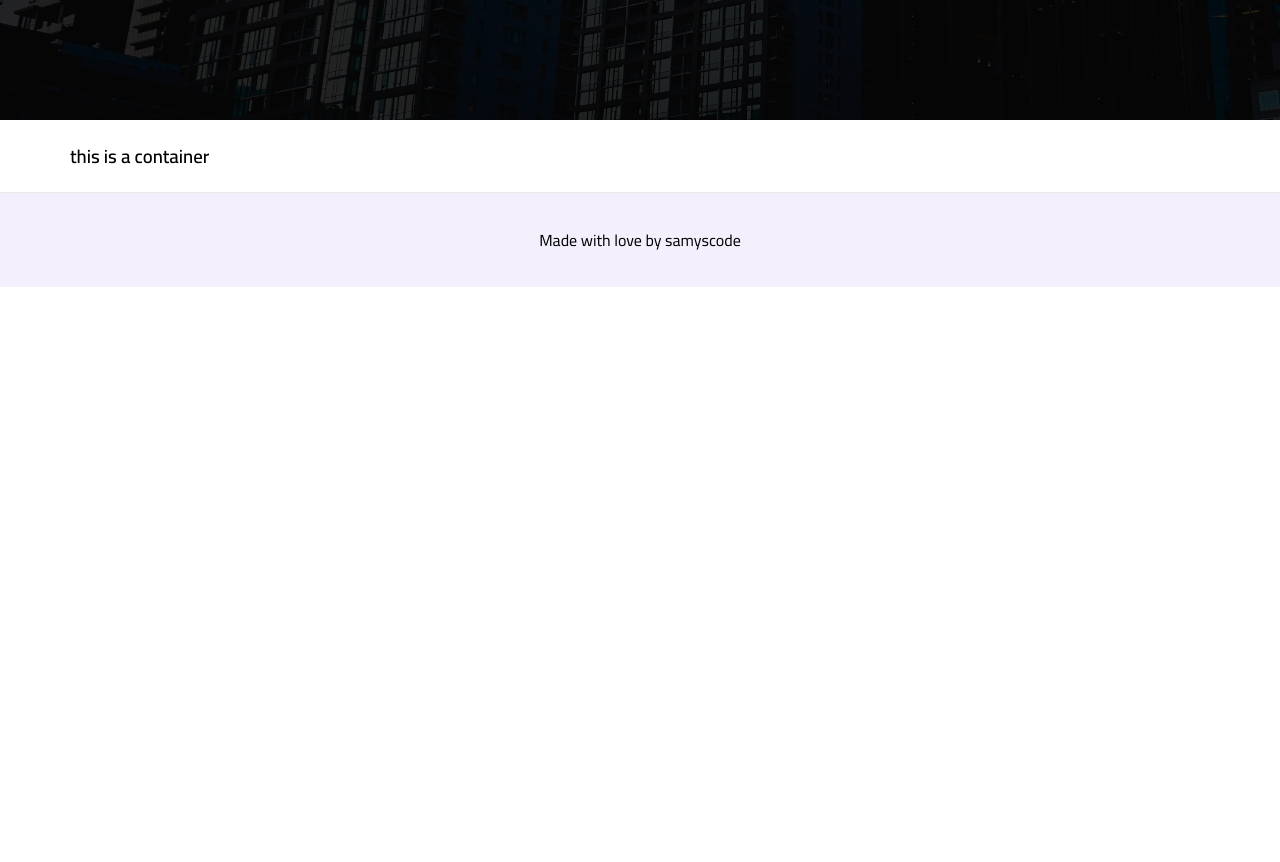
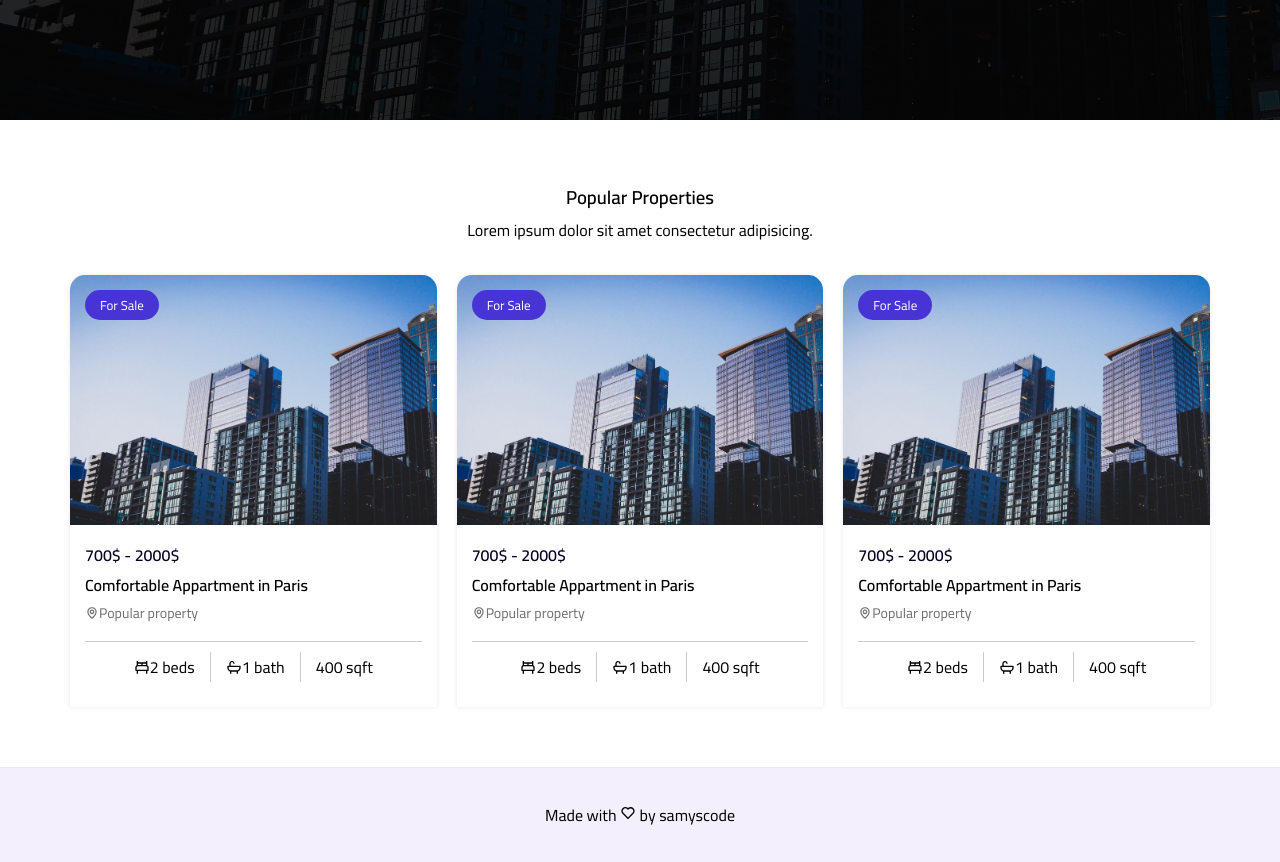
Before and after one commit to samia13/real-estate-app, a Next.js app: page / in a window 1280 px wide. Shown: the part 680-1542 px from the top of the page. Before the commit the page ends 967 px from the top, so only its background shows below. Built offline with nearby package versions, Linux system fonts and the light colour scheme.

Commit message:
Home > Property UI

```diff
--- a/components/Layout.jsx
+++ b/components/Layout.jsx
@@ -1,6 +1,7 @@
 import React from "react";
 import Head from "next/head";
 import Link from "next/link";
+import { BiHeart } from "react-icons/bi";
 import styles from "./Layout.module.css";
 
 const menu = [
@@ -41,7 +42,9 @@ const Layout = ({ children }) => {
       <main className={styles.main}>{children}</main>
 
       <footer className={styles.footer}>
-        <p>Made with love by samyscode</p>
+        <p>
+          Made with <BiHeart /> by samyscode
+        </p>
       </footer>
     </div>
   );
--- /dev/null
+++ b/components/Property.jsx
@@ -0,0 +1,47 @@
+import React from "react";
+import Image from "next/image";
+import { BiMap, BiBed, BiBath } from "react-icons/bi";
+import styles from "./Property.module.css";
+
+const Property = () => {
+  return (
+    <>
+      <div className={styles.property}>
+        <div className={styles.image}>
+          {/* <picture>
+            <source srcSet='images/hero.jpg' type='image/webp' />
+            <img src='images/hero.jpg' alt='' />
+          </picture> */}
+          <div style={{ width: "100%", height: "250px", position: "relative" }}>
+            <Image
+              alt='Mountains'
+              src='/images/hero.jpg'
+              layout='fill'
+              objectFit='cover'
+            />
+          </div>
+
+          <span>For Sale</span>
+        </div>
+        <div className={styles.detail}>
+          <span className={styles.price}>700$ - 2000$</span>
+          <h4>Comfortable Appartment in Paris</h4>
+          <p>
+            <BiMap />
+            Popular property
+          </p>
+          <div className={styles.features}>
+            <span>
+              <BiBed /> 2 beds
+            </span>
+            <span>
+              <BiBath /> 1 bath
+            </span>
+            <span> 400 sqft</span>
+          </div>
+        </div>
+      </div>
+    </>
+  );
+};
+export default Property;
--- /dev/null
+++ b/components/Property.module.css
@@ -0,0 +1,57 @@
+.property {
+  border-radius: 15px 15px 0 0;
+  box-shadow: 0 0 4px #e7e7e7;
+}
+.image {
+  height: 250px;
+  max-width: 100%;
+  object-fit: cover;
+  border-radius: 15px 15px 0 0;
+  position: relative;
+  overflow: hidden;
+}
+.image img {
+  transition: 0.3s;
+}
+.property:hover img {
+  transform: scale(1.3);
+}
+.image span {
+  position: absolute;
+  top: 15px;
+  left: 15px;
+  padding: 3px 15px;
+  background: #4834d4;
+  color: white;
+  border-radius: 15px;
+  font-size: 13px;
+}
+.detail {
+  padding: 15px;
+}
+.detail p {
+  display: flex;
+  align-items: center;
+  margin-bottom: 15px;
+  font-size: 14px;
+  color: #6f6f6f;
+}
+.price {
+  color: #040320;
+  font-weight: 600;
+}
+.features {
+  display: flex;
+  padding: 10px 5px;
+  justify-content: center;
+  align-items: center;
+  border-top: 1px solid #cccbcb;
+}
+.features span {
+  padding: 0 15px;
+  display: flex;
+  align-items: center;
+}
+.features span:not(:last-child) {
+  border-right: 1px solid #cccbcb;
+}
--- a/components/index.js
+++ b/components/index.js
@@ -1,2 +1,3 @@
 export { default as Layout } from "./Layout";
 export { default as Hero } from "./Hero";
+export { default as Property } from "./Property";
--- a/pages/index.js
+++ b/pages/index.js
@@ -1,12 +1,23 @@
-import { Hero } from "../components";
+import { Hero, Property } from "../components";
+import styles from "../styles/Home.module.css";
 
 export default function Home() {
   return (
     <div>
       <Hero />
-      <div className='container'>
-        <h3>this is a container</h3>
-      </div>
+      <section className={styles.properties}>
+        <div className='container'>
+          <div className={styles.heading}>
+            <h3>Popular Properties</h3>
+            <p>Lorem ipsum dolor sit amet consectetur adipisicing.</p>
+          </div>
+          <div className={styles.propertyGrid}>
+            {[1, 2, 3].map((el) => (
+              <Property />
+            ))}
+          </div>
+        </div>
+      </section>
     </div>
   );
 }
--- /dev/null
+++ b/styles/Home.module.css
@@ -0,0 +1,14 @@
+.properties {
+  padding-top: 60px;
+  padding-bottom: 60px;
+}
+.heading {
+  text-align: center;
+  margin-bottom: 30px;
+}
+.propertyGrid {
+  display: grid;
+  grid-template-columns: repeat(3, minmax(250px, 1fr));
+  gap: 20px;
+  justify-content: center;
+}
--- a/styles/globals.css
+++ b/styles/globals.css
@@ -53,7 +53,8 @@ ul {
   list-style: none;
 }
 h1,
-h2 h3,
+h2,
+h3,
 h4,
 p {
   margin: 0;
```
